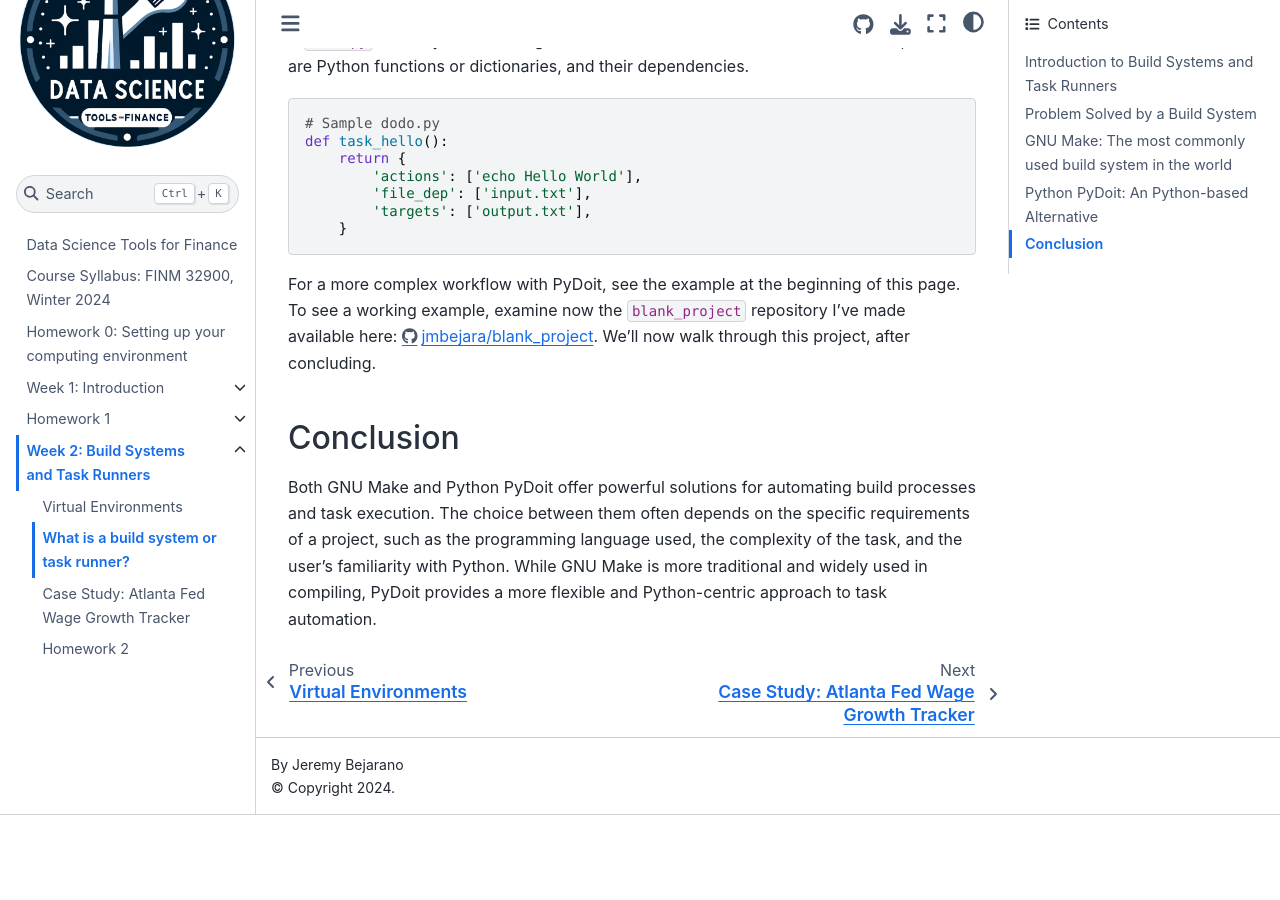
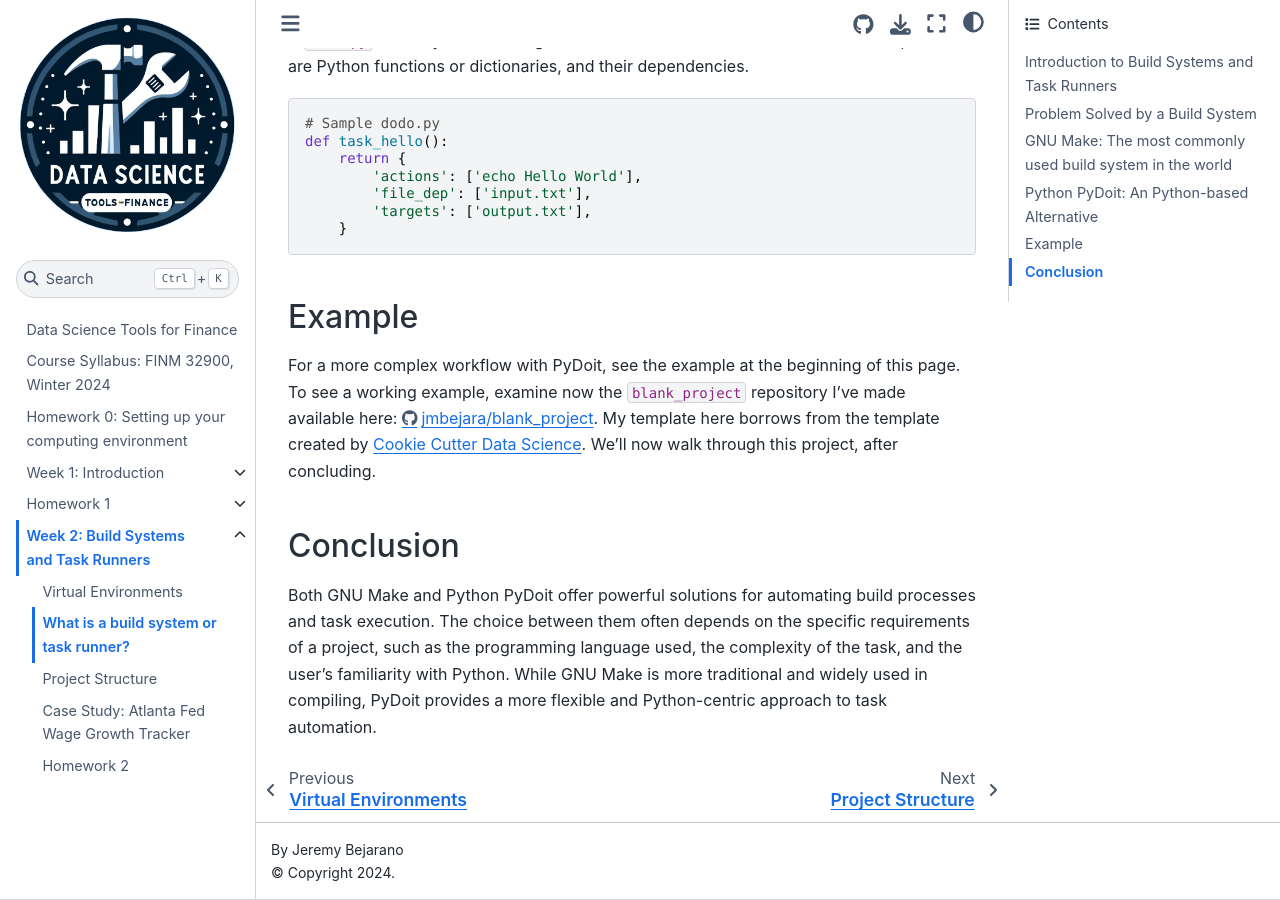
Before and after one commit to finm-32900/textbook, a Jupyter Book: the page built from lectures/Week2/what_is_a_build_system.md, in a window 1280 px wide and 900 px high, scrolled down 9301 px. Built offline with Jupyter Book 1.0.4 settings and Sphinx 7.4.7 and the Sphinx Book theme 1.1.4, drawn with Linux system fonts in a browser that asks for light colours; pages that are not in the unit, such as notebooks, are missing from menus; before the commit the page ends 10116 px from its top, so only the background shows below that.

Commit message:
Project structure discussion

````diff
--- a/_toc.yml
+++ b/_toc.yml
@@ -19,5 +19,6 @@
   sections:
   - file: lectures/Week2/virtual_environments.md
   - file: lectures/Week2/what_is_a_build_system.md
+  - file: lectures/Week2/project_structure.md
   - file: lectures/Week2/case_study_atlanta_fed_wage_growth_tracker.md
   - file: lectures/Week2/HW2.md
--- a/dodo.py
+++ b/dodo.py
@@ -66,7 +66,9 @@
     ##
     "lectures/Week2/case_study_atlanta_fed_wage_growth_tracker.md",
     "lectures/Week2/HW2.md",
+    "lectures/Week2/project_structure.md",
     "lectures/Week2/README.md",
+    "lectures/Week2/virtual_environments.md",
     "lectures/Week2/what_is_a_build_system.md",
 ]
 
--- a/lectures/Week2/what_is_a_build_system.md
+++ b/lectures/Week2/what_is_a_build_system.md
@@ -297,7 +297,9 @@
     }
 ```
 
-For a more complex workflow with PyDoit, see the example at the beginning of this page. To see a working example, examine now the `blank_project` repository I've made available here: https://github.com/jmbejara/blank_project. We'll now walk through this project, after concluding.
+## Example
+
+For a more complex workflow with PyDoit, see the example at the beginning of this page. To see a working example, examine now the `blank_project` repository I've made available here: https://github.com/jmbejara/blank_project. My template here borrows from the template created by [Cookie Cutter Data Science](https://drivendata.github.io/cookiecutter-data-science/). We'll now walk through this project, after concluding.
 
 ##  Conclusion
 Both GNU Make and Python PyDoit offer powerful solutions for automating build processes and task execution. The choice between them often depends on the specific requirements of a project, such as the programming language used, the complexity of the task, and the user's familiarity with Python. While GNU Make is more traditional and widely used in compiling, PyDoit provides a more flexible and Python-centric approach to task automation.
````
Also changed, not shown: lectures/Week2/project_structure.md (added, +13 -0 lines).
